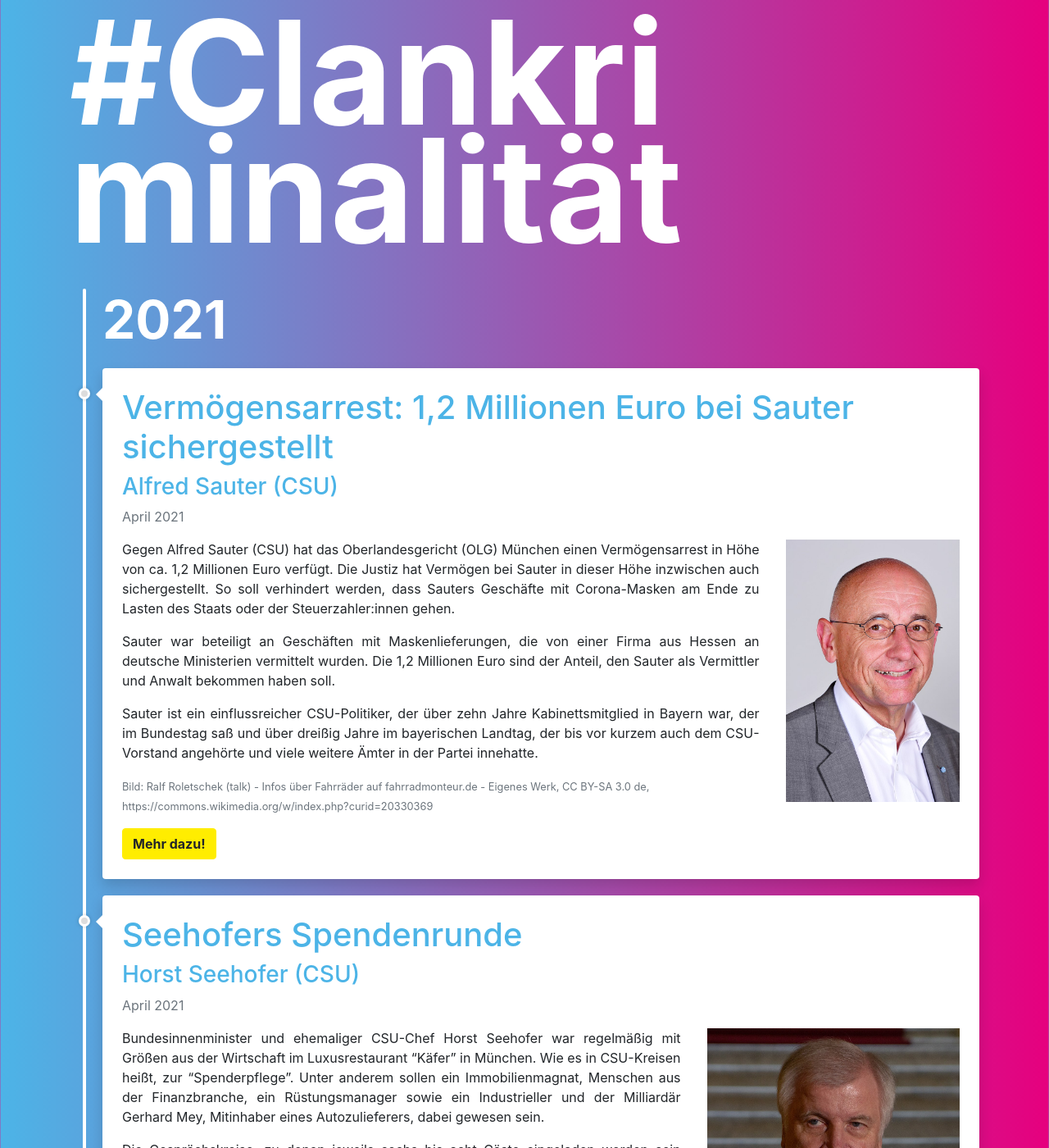
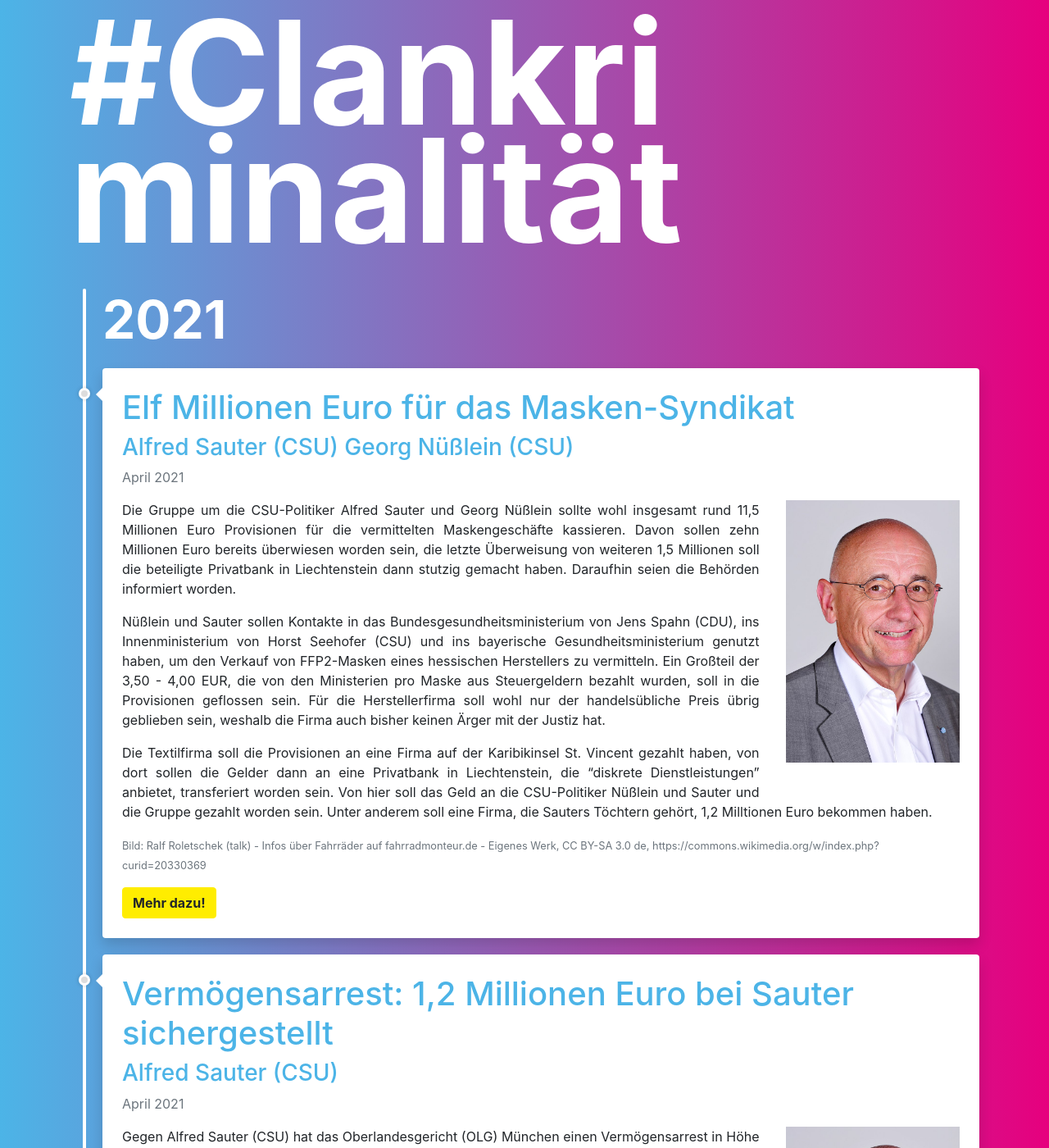
Before and after one commit to transparenzunion/transparenzunion.github.io, a Jekyll site: the page built from index.html, in a window 1280 px wide and 1400 px high. Shown: the whole window at 82% size. Built offline with Jekyll 4.4.1, drawn with Linux system fonts in a browser that asks for light colours.

Commit message:
Multi tagging, more Sauter Millionen

```diff
--- a/_posts/2021-04-11-seehofers-tafelrunde.markdown
+++ b/_posts/2021-04-11-seehofers-tafelrunde.markdown
@@ -1,6 +1,6 @@
 ---
 title: "Seehofers Spendenrunde"
-tag: Horst Seehofer (CSU)
+tags: [Horst Seehofer (CSU), Alfred Sauter (CSU)]
 image: horst-seehofer.jpg
 image_credit: Olaf Kosinsky - Eigenes Werk, CC BY-SA 3.0 de, https://commons.wikimedia.org/w/index.php?curid=75273076
 year: 2021
--- /dev/null
+++ b/_posts/2021-04-19-elf-millionen-nuesslein-sauter.markdown
@@ -0,0 +1,28 @@
+---
+title:  "Elf Millionen Euro für das Masken-Syndikat"
+tags: [Alfred Sauter (CSU), Georg Nüßlein (CSU)]
+image: alfred-sauter.jpg
+image_credit: Ralf Roletschek (talk) - Infos über Fahrräder auf fahrradmonteur.de - Eigenes Werk, CC BY-SA 3.0 de, https://commons.wikimedia.org/w/index.php?curid=20330369
+year: 2021
+---
+
+Die Gruppe um die CSU-Politiker Alfred Sauter und Georg Nüßlein sollte wohl insgesamt rund 11,5 Millionen Euro Provisionen für die vermittelten Maskengeschäfte
+kassieren. Davon sollen zehn Millionen Euro bereits überwiesen worden sein, die letzte Überweisung von weiteren 1,5 Millionen soll die beteiligte Privatbank
+in Liechtenstein dann stutzig gemacht haben. Daraufhin seien die Behörden informiert worden.
+
+Nüßlein und Sauter sollen Kontakte in das Bundesgesundheitsministerium von Jens Spahn (CDU), ins Innenministerium von Horst Seehofer (CSU) und ins bayerische
+Gesundheitsministerium genutzt haben, um den Verkauf von FFP2-Masken eines hessischen Herstellers zu vermitteln. Ein Großteil der 3,50 - 4,00 EUR, die
+von den Ministerien pro Maske aus Steuergeldern bezahlt wurden, soll in die Provisionen geflossen sein. Für die Herstellerfirma soll wohl nur der handelsübliche
+Preis übrig geblieben sein, weshalb die Firma auch bisher keinen Ärger mit der Justiz hat.
+
+Die Textilfirma soll die Provisionen an eine Firma auf der Karibikinsel St. Vincent gezahlt haben, von dort sollen die Gelder dann an eine Privatbank in
+Liechtenstein, die "diskrete Dienstleistungen" anbietet, transferiert worden sein. Von hier soll das Geld an die CSU-Politiker Nüßlein und Sauter und
+die Gruppe gezahlt worden sein. Unter anderem soll eine Firma, die Sauters Töchtern gehört, 1,2 Milltionen Euro bekommen haben.
+
+<!--more-->
+
+### Quellen
+
+[Mehr Provisionen als gedacht ][tagesschau] tagesschau.de 19.04.2021
+
+[tagesschau]: https://www.tagesschau.de/investigativ/ndr-wdr/maskengeschaefte-provisionen-103.html
```
